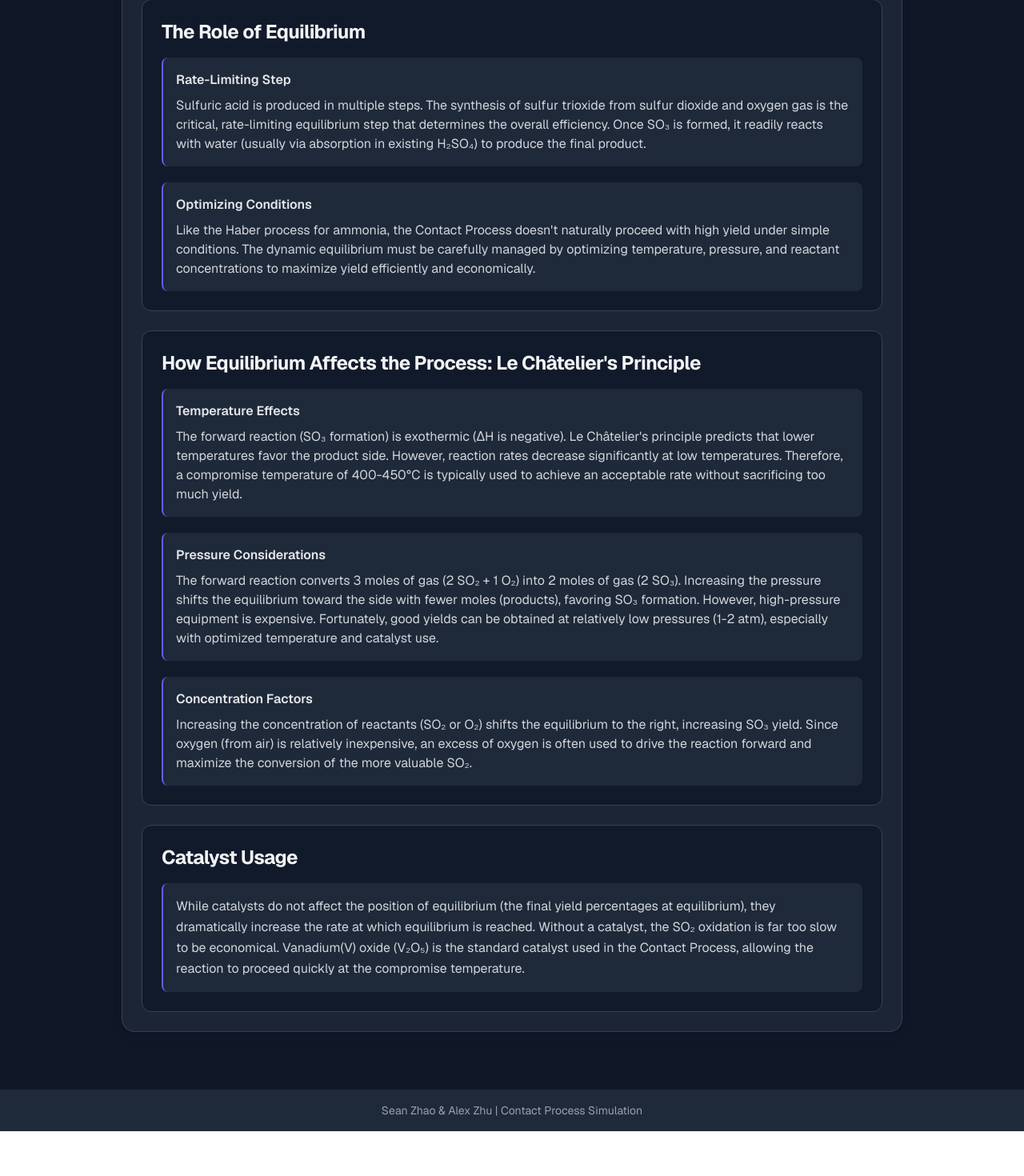
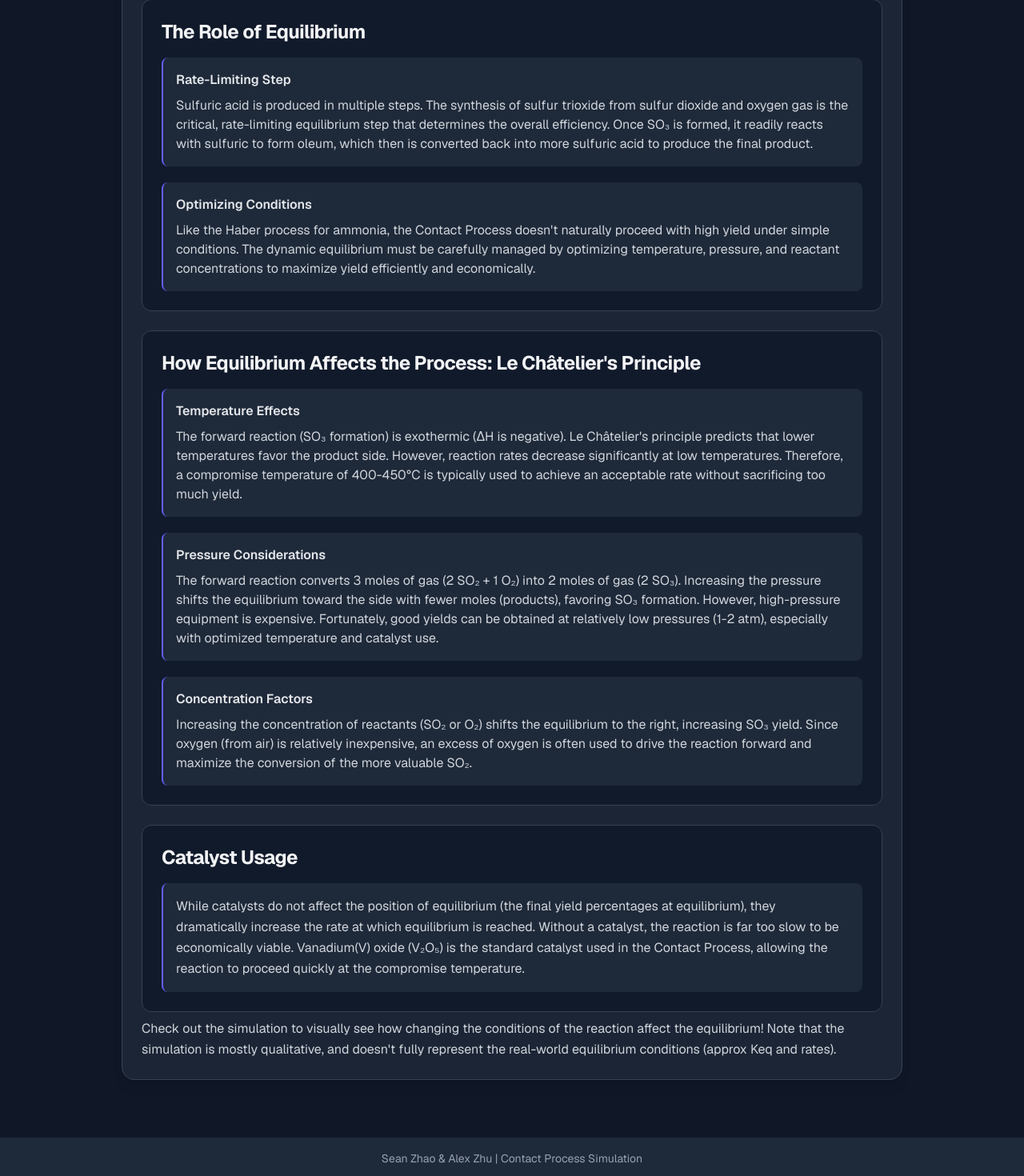
Before and after one commit to Cqctxs/contact-process, a Next.js app in the folder contact-process/: page / in a window 1280 px wide. Shown: the part 1520-2990 px from the top of the page at 80% size. Before the commit the page ends 2934 px from the top, so only its background shows below. Built offline with nearby package versions, Linux system fonts and the light colour scheme.

Commit message:
Added simulation description

```diff
--- a/contact-process/app/page.js
+++ b/contact-process/app/page.js
@@ -82,10 +82,10 @@ export default function Home() {
                   <p className="text-gray-300 leading-relaxed">
                     The first step to the production of sulfuric acid is to
                     create the sulfur dioxide (SO₂) from the sulfur (S) and
-                    oxygen (O) gases. Sulfur is a common chemical, produced
-                    from a variety of other industrial processes as a waste
-                    product. Oxygen is just as common and can be produced from
-                    many sources. Together, they are the building blocks of the
+                    oxygen (O) gases. Sulfur is a common chemical, produced from
+                    a variety of other industrial processes as a waste product.
+                    Oxygen is just as common and can be produced from many
+                    sources. Together, they are the building blocks of the
                     industrial production of sulfuric acid. This reaction is not
                     reversible, so its easy for industrial chemists to control.
                     The balanced chemical equation for this equilibrium is:
@@ -98,8 +98,8 @@ export default function Home() {
                     />
                   </div>
                   <p className="text-gray-300 leading-relaxed">
-                    Now, using the sulfur dioxide previously synthesized, it
-                    can be reacted with additional oxygen gas to produce sulfur
+                    Now, using the sulfur dioxide previously synthesized, it can
+                    be reacted with additional oxygen gas to produce sulfur
                     trioxide (SO₃). This step is also known as the Contact
                     Process, and is a very important step in the production,
                     since unlike the first step, this step is reversible, so
@@ -176,8 +176,9 @@ export default function Home() {
                       of sulfur trioxide from sulfur dioxide and oxygen gas is
                       the critical, rate-limiting equilibrium step that
                       determines the overall efficiency. Once SO₃ is formed, it
-                      readily reacts with water (usually via absorption in
-                      existing H₂SO₄) to produce the final product.
+                      readily reacts with sulfuric to form oleum, which then is
+                      converted back into more sulfuric acid to produce the
+                      final product.
                     </p>
                   </div>
                   <div className="bg-gray-800 p-4 rounded-lg border-l-2 border-indigo-500">
@@ -258,14 +259,20 @@ export default function Home() {
                     While catalysts do not affect the position of equilibrium
                     (the final yield percentages at equilibrium), they
                     dramatically increase the rate at which equilibrium is
-                    reached. Without a catalyst, the SO₂ oxidation is far too
-                    slow to be economical. Vanadium(V) oxide (V₂O₅) is the
+                    reached. Without a catalyst, the reaction is far too slow to
+                    be economically viable. Vanadium(V) oxide (V₂O₅) is the
                     standard catalyst used in the Contact Process, allowing the
                     reaction to proceed quickly at the compromise temperature.
                   </p>
                 </div>
               </div>
             </div>
+            <p className="text-gray-300 leading-relaxed mt-2">
+              Check out the simulation to visually see how changing the
+              conditions of the reaction affect the equilibrium! Note that the
+              simulation is mostly qualitative, and doesn't fully represent the
+              real-world equilibrium conditions (approx Keq and rates).
+            </p>
           </div>
         </section>
       </main>
```
